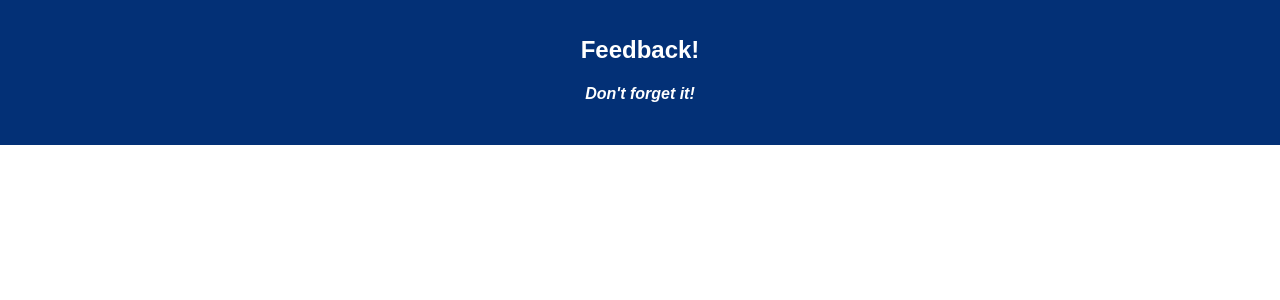
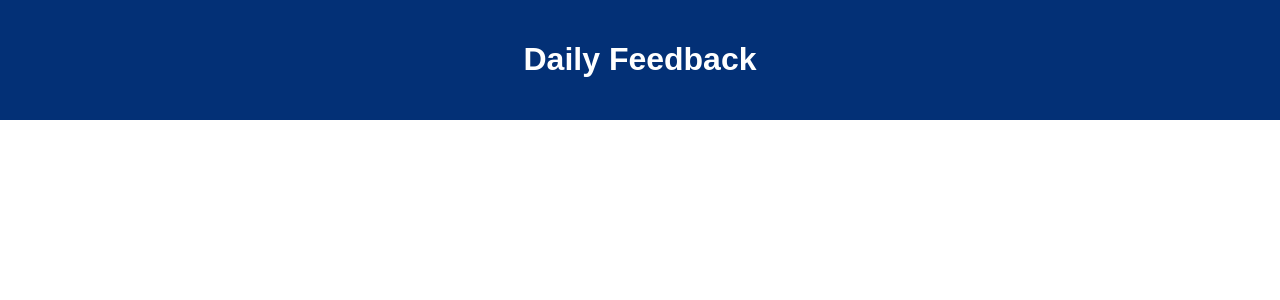
Before and after one commit to kyracalvert/Redux-Feedback-Loop, a React (Create React App) app: page / in a window 1280 px wide. Shown: the top 300 px of the page. Built offline with nearby package versions, Linux system fonts and the light colour scheme.

Commit message:
components setup and header view displaying in DOM.

```diff
--- a/src/components/App/App.js
+++ b/src/components/App/App.js
@@ -1,14 +1,16 @@
 import React, { Component } from 'react';
 import axios from 'axios';
 import './App.css';
+
+// import routes
+import Header from '../Header/Header.js';
 
 class App extends Component {
   render() {
     return (
       <div className="App">
         <header className="App-header">
-          <h1 className="App-title">Feedback!</h1>
-          <h4><i>Don't forget it!</i></h4>
+        <Header />
         </header>
         <br/>
       </div>
--- /dev/null
+++ b/src/components/Header/Header.js
@@ -0,0 +1,13 @@
+import React, { Component } from 'react';
+
+class Header extends Component {
+    render() {
+        return (
+            <div className="Header">
+                <h1>Daily Feedback</h1>
+            </div>
+        );
+    }
+}
+
+export default Header;
```
Also changed, not shown: src/components/AdminComponent/AdminComponent.js (added), src/components/CommentsComponent/CommentsComponent.js (added), src/components/FeelingComponent/FeelingComponent.js (added), src/components/SuccessComponent/SuccessComponent.js (added), src/components/SupportComponent/SupportComponent.js (added), src/components/UnderstandingComponent/UnderstandingComponent.js (added).
